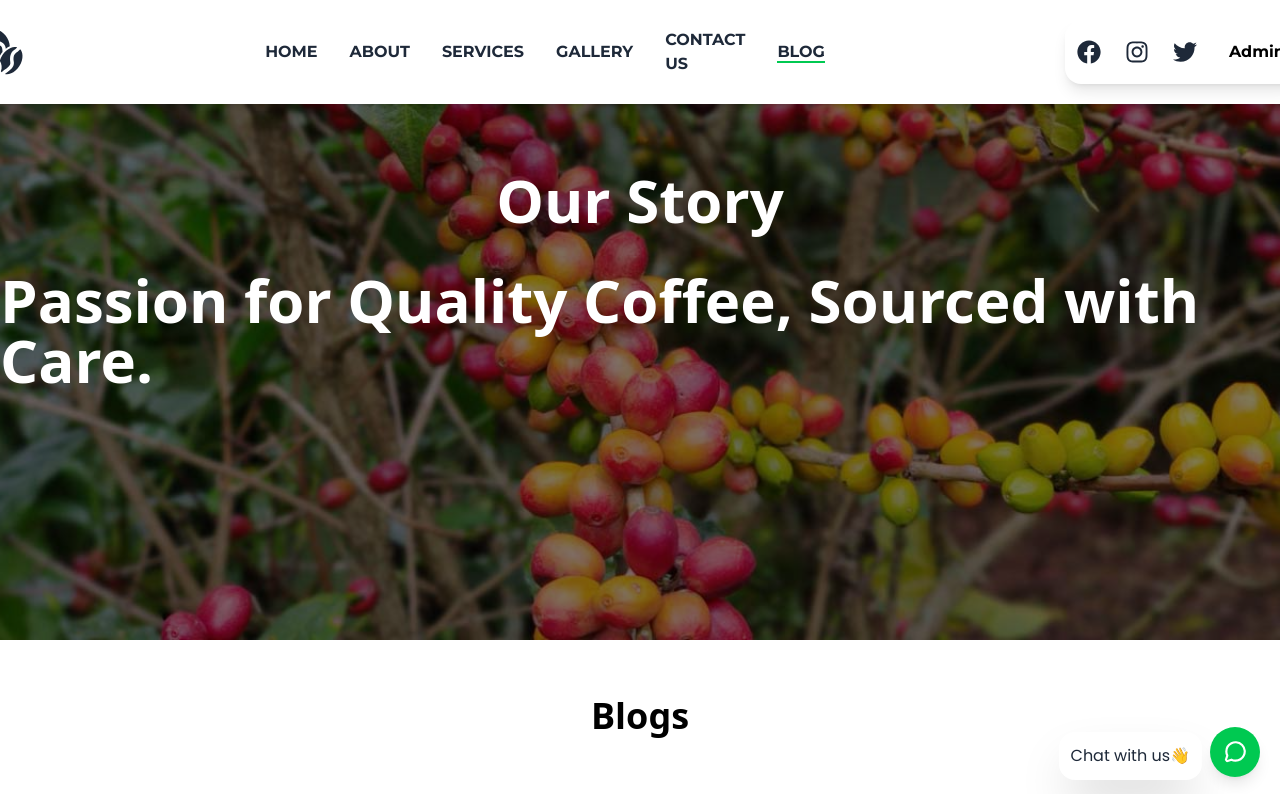
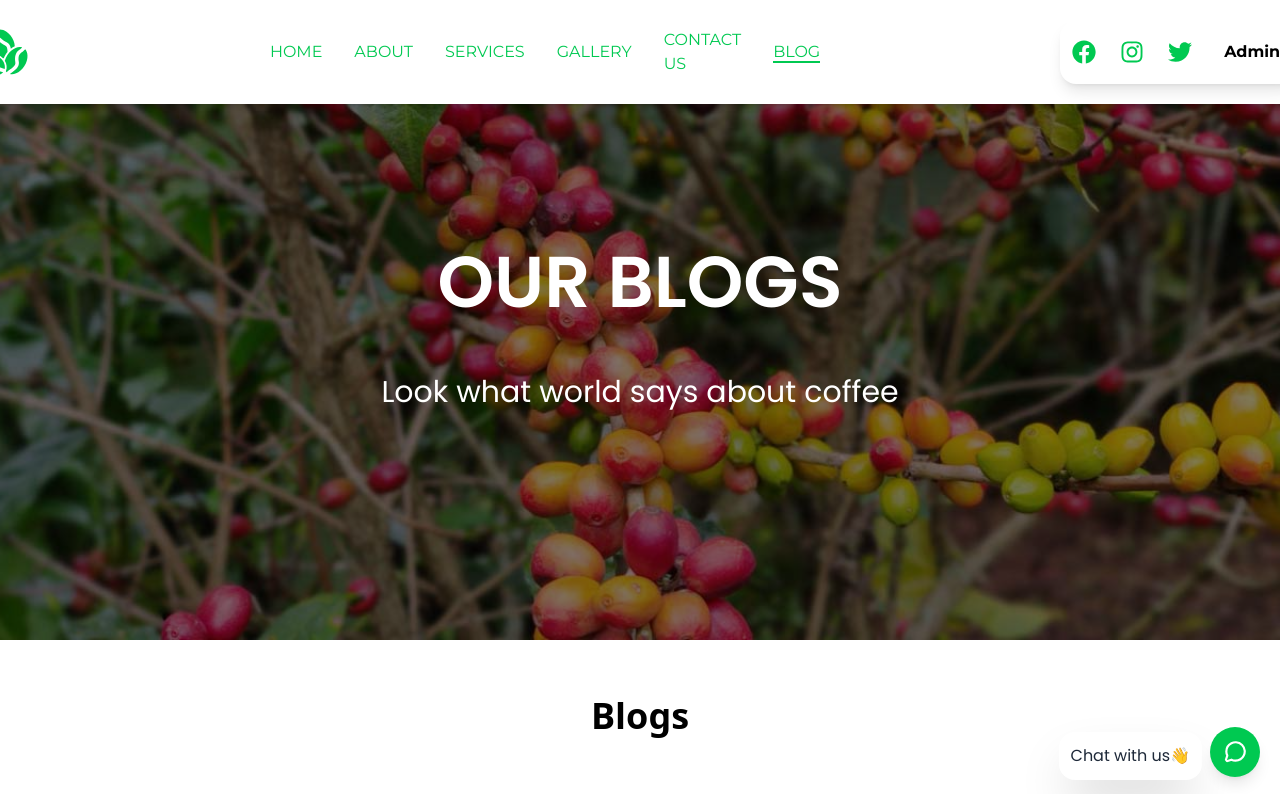
Before and after one commit to firomsahika/Jara-coffee, a React (Vite) app: page /blog in a window 1280 px wide. Shown: the top 794 px of the page. Built offline with nearby package versions, Linux system fonts and the light colour scheme.

Commit message:
added some style

```diff
--- a/src/components/Navbar.jsx
+++ b/src/components/Navbar.jsx
@@ -19,18 +19,16 @@ const Navbar = () => {
 
   // Handle scroll event to change navbar style
   const handleScroll = () => {
-    if (window.scrollY > 50) {  // When user scrolls 50px down
+    if (window.scrollY > 50) {
       setScrolled(true);
     } else {
       setScrolled(false);
     }
   };
 
-  // Use effect to listen for scroll events
   useEffect(() => {
     window.addEventListener("scroll", handleScroll);
 
-    // Clean up the event listener
     return () => {
       window.removeEventListener("scroll", handleScroll);
     };
@@ -38,13 +36,13 @@ const Navbar = () => {
 
   return (
     <div
-      className={`flex fixed z-10 shadow-md bg-white items-center  text-gray-800 p-4 md:px-10 monteserrat w-full justify-between md:justify-center gap-20 transition-all duration-300 ease-in-out ${
+      className={`flex fixed z-10 shadow-md bg-white items-center  text-green-500 p-4 md:px-10 monteserrat w-full justify-between md:justify-center gap-20 transition-all duration-300 ease-in-out ${
         scrolled
-          ? "h-20" // Apply margin when scrolled
+          ? "h-20"
           : "h-26"
       }`}
     >
-      <div className="flex justify-between font-semibold text-md lg:gap-60 items-center">
+      <div className="flex justify-between  text-md lg:gap-60 items-center">
         {/* Left: Logo */}
         <div className="font-bold">
           <GiCoffeeBeans size={50} />
@@ -52,7 +50,7 @@ const Navbar = () => {
 
         {/* Center: Navigation Links */}
         <div className="hidden lg:flex">
-          <ul className="flex items-center space-x-8 font-semibold tracking-normal">
+          <ul className="flex items-center space-x-8  tracking-normal">
             <li>
               <Link to="/" className={isActive("/")}>
                 HOME
--- a/src/pages/Blog/components/Hero.jsx
+++ b/src/pages/Blog/components/Hero.jsx
@@ -2,14 +2,14 @@ import React from 'react'
 
 const Hero = () => {
   return (
-    <div className='lg:h-[80vh] flex items-center justify-center px-10 lg:px-0 aboutus bg-cover bg-center relative py-20 lg:pt-0 '>
+    <div className='lg:h-[80vh] poppins flex items-center justify-center px-10 lg:px-0 aboutus bg-cover bg-center relative py-20 lg:pt-0 '>
       {/* Overlay to make text more visible */}
       <div className='absolute inset-0 bg-black opacity-50'></div>
 
       {/* Centering the h1 */}
-      <div className='flex flex-col items-center justify-center h-full relative gap-10'>
-          <h1 className='text-3xl md:text-4xl lg:text-6xl text-white font-bold'>Our Story</h1>
-          <h2 className="text-3xl md:text-4xl lg:text-6xl text-white text-center lg:text-start font-semibold">Passion for Quality Coffee, Sourced with Care.</h2>
+      <div className='flex flex-col items-center justify-center h-full relative gap-14 lg:pt-24'>
+          <h1 className='text-3xl md:text-4xl lg:text-7xl text-white font-bold'>OUR BLOGS</h1>
+          <p className="text-white text-3xl">Look what world says about coffee</p>
       </div>
     </div>
   )
```
